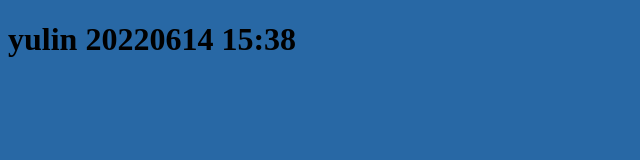
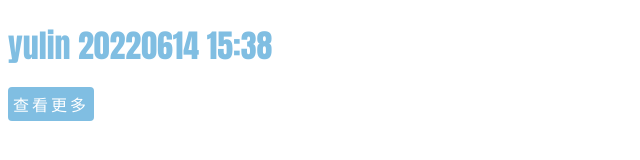
Before and after one commit to sherry0614/sherry0614.github.io, a plain HTML site: page index.htm in a window 1280 px wide. Shown: the whole page, without its empty margins (0-640 px from the left). Drawn offline with Linux system fonts and the light colour scheme; files that its build step writes are made by us from their sources.

Commit message:
0.05(2022-06-15)$primary-color

```diff
--- a/index.htm
+++ b/index.htm
@@ -5,10 +5,12 @@
     <meta http-equiv="X-UA-Compatible" content="IE=edge">
     <meta name="viewport" content="width=device-width, initial-scale=1.0">
     <title>yu ling web</title>
-    <link rel="stylesheet" href="style.css">
+    <link rel="stylesheet" href="public\css\test.css">
 </head>
 <body>
     <h1>yulin 20220614 15:38</h1>
+    <!-- a.btn-primary -->
+    <a href="#" class="btn-primary">查看更多</a>
 
 </body>
 </html>
--- a/public/css/scss/test.scss
+++ b/public/css/scss/test.scss
@@ -1,6 +1,16 @@
+//設定變數$開頭
+$primary-color:#80bee2;
+
+
 body{
-    background-color: rgb(65, 161, 145);
+    font-family: Impact ,"微軟正黑體";
+    color: $primary-color;
 }
-h1{
-    border: 1px solid rgb(107, 10, 10);
+.btn-primary{
+    background-color: $primary-color;
+    color: white;
+    padding: 5px;
+    border-radius: 4px;
+    text-decoration: none;
+    letter-spacing: 3px;
 }
```
Also changed, not shown: public/css/test.css.
